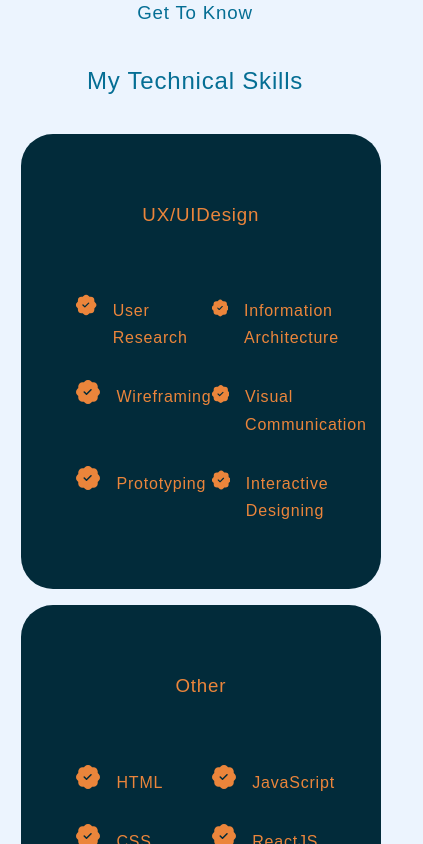
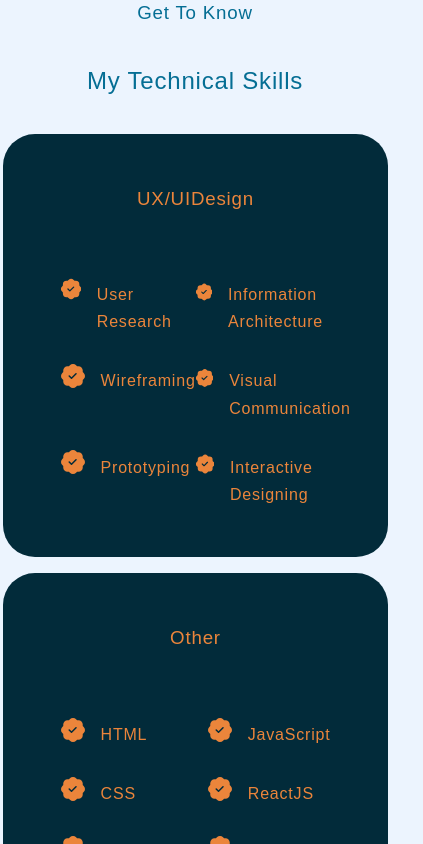
Before and after one commit to yuliannagarcia/react-portfolio, a React (Create React App) app: page / in a window 390 px wide. Shown: the part 2280-3124 px from the top of the page, 423 px wide, since content can reach past the window. Built offline with nearby package versions, Linux system fonts and the light colour scheme.

Commit message:
responsive homepage

```diff
--- a/src/components/Contact/Contact.css
+++ b/src/components/Contact/Contact.css
@@ -21,6 +21,8 @@
     border: 1px solid transparent;
     transition: var(--transition);
     color: var(--color-primary);
+    word-break: break-all;
+    font-size: small;
 }
 
 .contact__option a {
@@ -38,6 +40,7 @@
 
 .contact__option:hover h4 {
     color: var(--color-primary-variant);
+    font-size: small;
 }
 
 .contact__option:hover .icon {
@@ -80,12 +83,25 @@ textarea {
     font-family: 'Poppins', sans-serif;
 }
 
+
 /* Media Queries for medium devices*/
 @media screen and (max-width: 1024px) {
     .container.contact__container {
         grid-template-columns: 1fr;
         gap: 2rem;
     }
+
+
+    input[type="text"],
+    input[type="email"],
+    textarea,
+    button {
+        width: calc(90% - 20px); /* Reduce width slightly for smaller screens */
+        justify-content: center;
+
+    }
+
+
 }
 
 /* Media Queries for small devices*/
@@ -93,4 +109,5 @@ textarea {
     .container.contact__container {
         width: var(--container-width-sm);
     }
+
 }
--- a/src/components/Experience/Experience.css
+++ b/src/components/Experience/Experience.css
@@ -69,12 +69,14 @@
 @media screen and (max-width: 1024px) {
     .experience__container {
         grid-template-columns: 1fr;
+        margin-left: 0rem;
+
     }
 
-    .experience__container>div {
-        width: 80%;
-        padding: 2rem;
-        margin: 0 auto;
+    .experience__container > div {
+        width: 100%; /* Make each item take full width */
+        padding: 1rem; /* Add padding to each item */
+        margin-left: 2.5rem;
     }
 
     .experience__content {
@@ -85,16 +87,21 @@
 /* Media Queries for small devices*/
 @media screen and (max-width: 600px) {
     .experience__container {
-        gap: 1rem;
+        display: flex;
+        flex-direction: column; /* Change the flex direction to stack items vertically */
+        align-items: center; /* Center items horizontally */
+        gap: 1rem; /* Add some gap between items */
     }
 
-    .experience__container>div {
-        width: 90%;
-        padding: 2rem 1rem;
-        margin: 0 auto;
+    .experience__container > div {
+        width: 100%; /* Make each item take full width */
+        padding: 1rem; /* Add padding to each item */
+        margin-left: 2.5rem;
     }
 
     .experience__content {
         padding: 1rem;
     }
+
+
 }
```
Also changed, not shown: src/components/Contact/Contact.jsx (+5 -5 lines).
